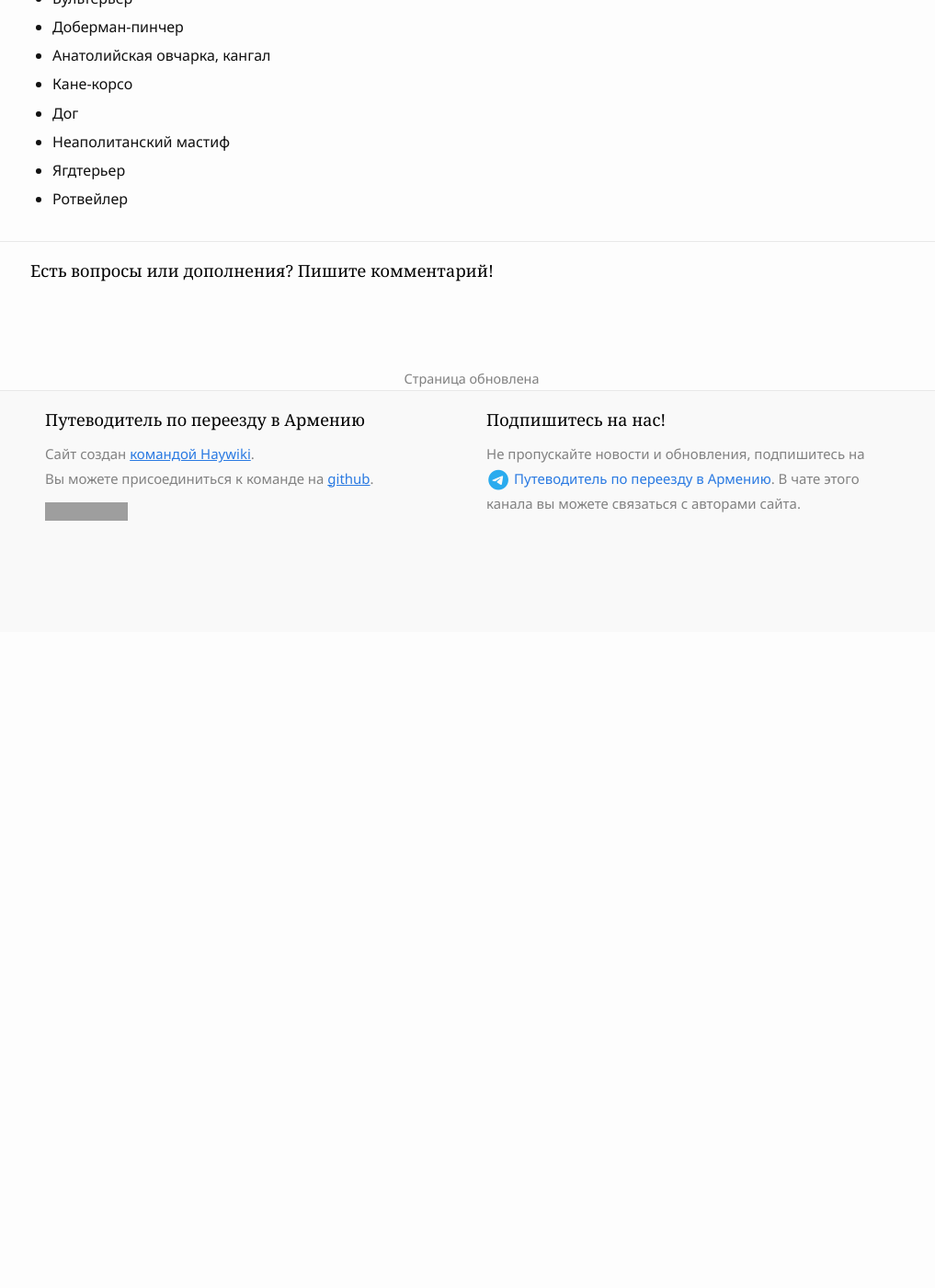
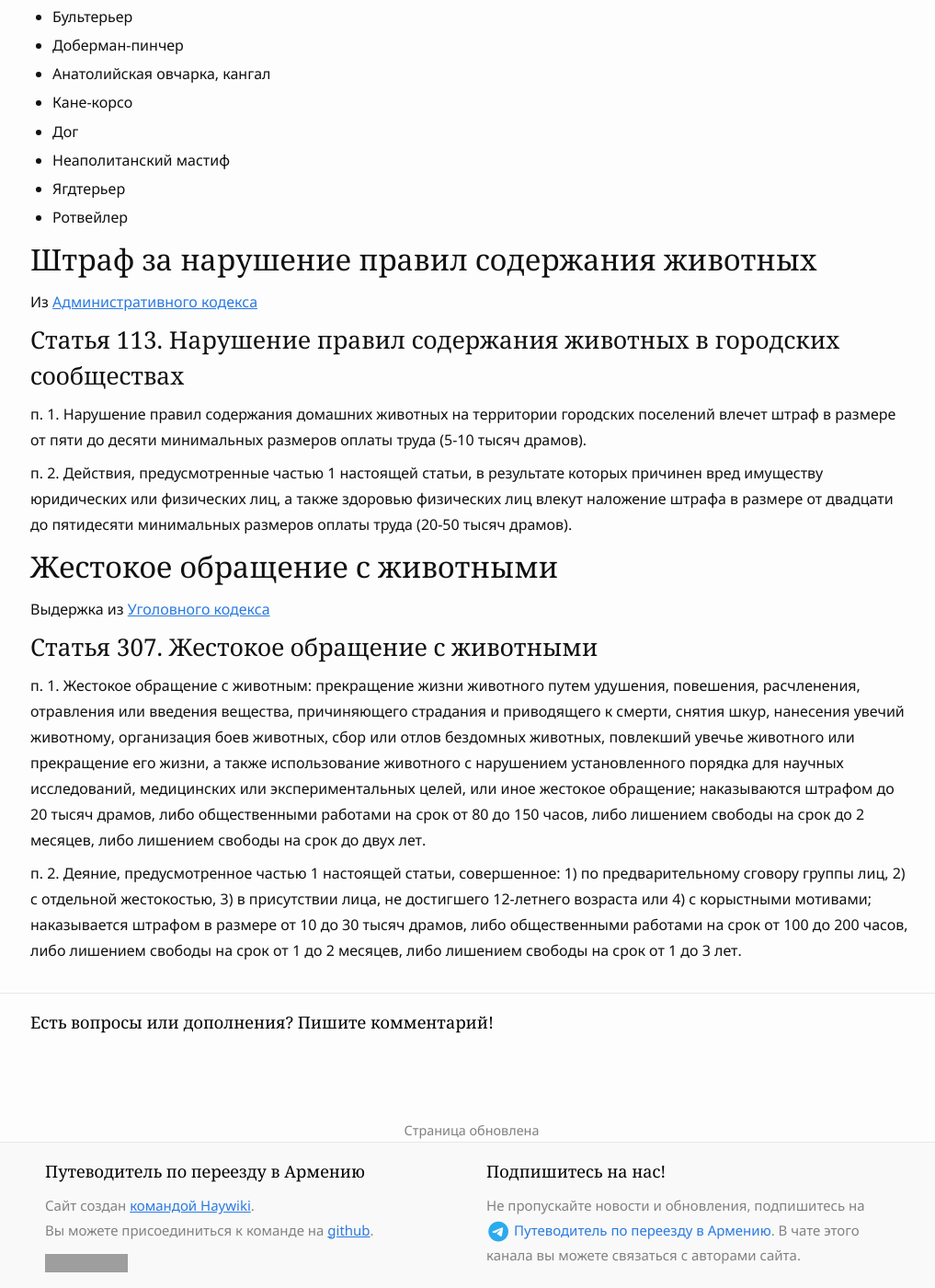
Before and after one commit to haywiki/haywiki.github.io, a Jekyll site: the page built from animals/laws.md, in a window 1280 px wide and 1400 px high, scrolled down 3516 px. Shown: the whole window at 92% size, without its empty margins (127-1144 px from the left). Built offline with Jekyll 4.4.1, drawn with Linux system fonts in a browser that asks for light colours; nearby versions of some CDN libraries; a script that is not in the unit is left out; before the commit the page ends 4203 px from its top, so only the background shows below that; some of the changed text lies outside the part shown; grey boxes are pictures that could not be loaded.

Commit message:
уточнение законов о животных

```diff
--- a/animals/laws.md
+++ b/animals/laws.md
@@ -7,7 +7,7 @@ parent_url: /animals/
 
 Публикуем выдержку важных пунктов из [Правил содержания домашних животных в Ереване](https://www.arlis.am/DocumentView.aspx?docid=156263). Закон хоть и принят, но работает частично, поэтому мы публикуем только фактически работающие в 2023 году пункты.
 
-## I. ОБЩИЕ ПОЛОЖЕНИЯ
+## I. Общие положения
 
 п. 3. Для целей настоящих Правил используются следующие основные понятия, определенные статьей 3 Закона Республики Армения "О ветеринарной медицине":
 
@@ -73,7 +71,7 @@ parent_url: /animals/
 
 > 💬 Фактически, есть множество [дог-френдли кафе](map.md).
 
-## VI. ОРГАНИЗАЦИЯ ВЕТЕРИНАРНЫХ УСЛУГ
+## VI. Организация ветеринарных услуг
 
 п. 40. Запрещается хоронить или кремировать животных в неотведенных для этого местах.
 
@@ -103,3 +101,23 @@ parent_url: /animals/
 - Неаполитанский мастиф
 - Ягдтерьер
 - Ротвейлер
+
+## Штраф за нарушение правил содержания животных {#fines}
+
+Из [Административного кодекса](https://www.arlis.am/DocumentView.aspx?DocID=181338)
+
+### Статья 113. Нарушение правил содержания животных в городских сообществах
+
+п. 1. Нарушение правил содержания домашних животных на территории городских поселений влечет штраф в размере от пяти до десяти минимальных размеров оплаты труда (5-10 тысяч драмов).
+
+п. 2. Действия, предусмотренные частью 1 настоящей статьи, в результате которых причинен вред имуществу юридических или физических лиц, а также здоровью физических лиц влекут наложение штрафа в размере от двадцати до пятидесяти минимальных размеров оплаты труда (20-50 тысяч драмов).
+
+## Жестокое обращение с животными
+
+Выдержка из [Уголовного кодекса](https://www.arlis.am/DocumentView.aspx?DocID=181303)
+
+### Статья 307.  Жестокое обращение с животными
+
+п. 1. Жестокое обращение с животным: прекращение жизни животного путем удушения, повешения, расчленения, отравления или введения вещества, причиняющего страдания и приводящего к смерти, снятия шкур, нанесения увечий животному, организация боев животных, сбор или отлов бездомных животных, повлекший увечье животного или прекращение его жизни, а также использование животного с нарушением установленного порядка для научных исследований, медицинских или экспериментальных целей, или иное жестокое обращение; наказываются штрафом до 20 тысяч драмов, либо общественными работами на срок от 80 до 150 часов, либо лишением свободы на срок до 2 месяцев, либо лишением свободы на срок до двух лет.
+
+п. 2. Деяние, предусмотренное частью 1 настоящей статьи, совершенное: 1) по предварительному сговору группы лиц, 2) с отдельной жестокостью, 3) в присутствии лица, не достигшего 12-летнего возраста или 4) с корыстными мотивами; наказывается штрафом в размере от 10 до 30 тысяч драмов, либо общественными работами на срок от 100 до 200 часов, либо  лишением свободы на срок от 1 до 2 месяцев, либо лишением свободы на срок от 1 до 3 лет.
```
Also changed, not shown: other parts of animals/laws.md (+2 -4 lines).
